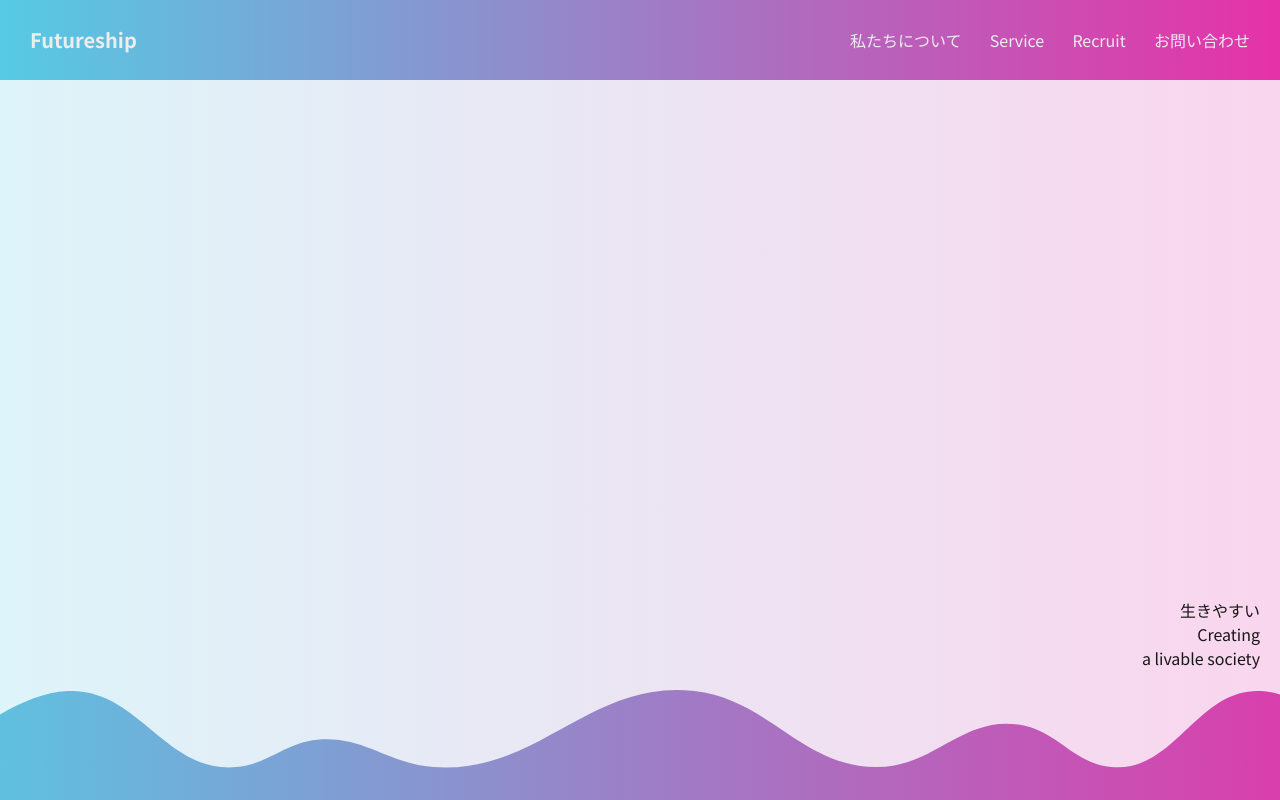
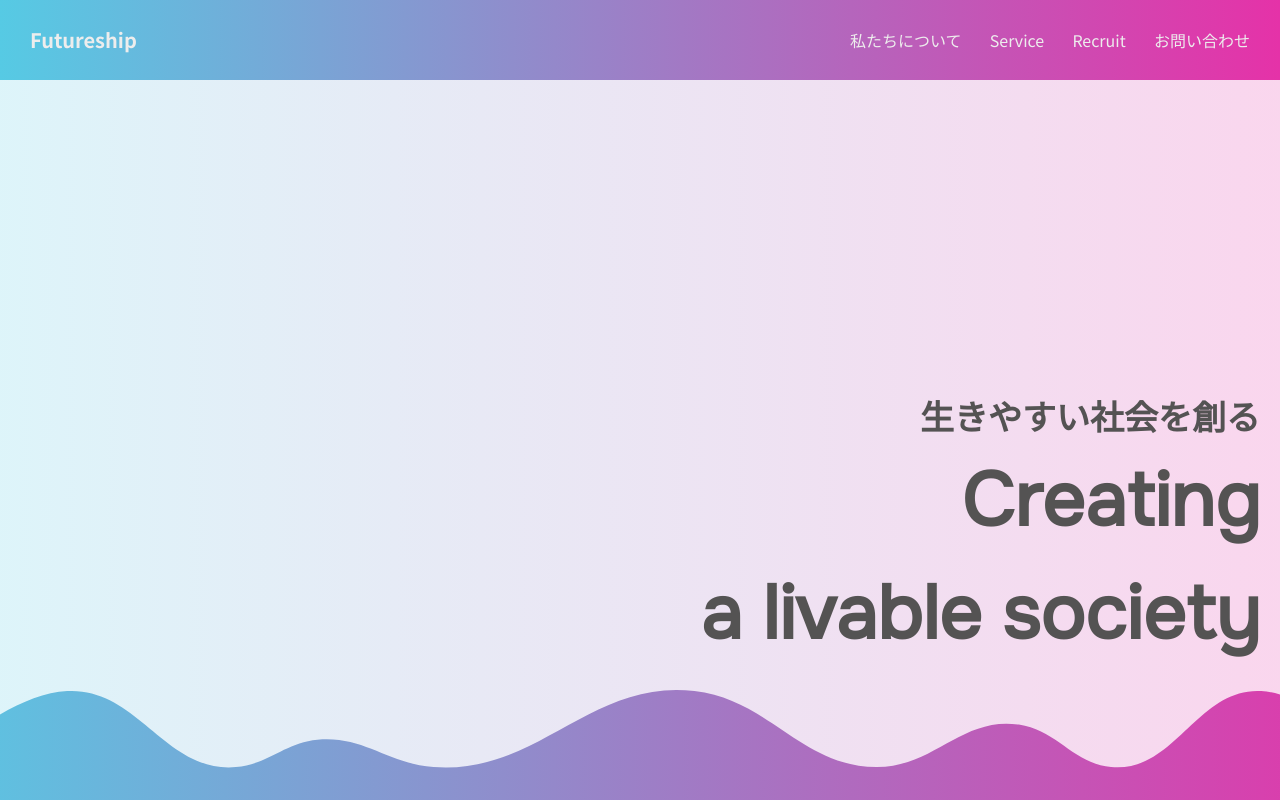
Before and after one commit to futureship/Futureship_HP, a Next.js app: page / in a window 1280 px wide. Built offline with nearby package versions, Linux system fonts and the light colour scheme.

Commit message:
文字列スタイルの適用

```diff
--- a/public/locales/ja/common.json
+++ b/public/locales/ja/common.json
@@ -8,7 +8,7 @@
       "contact": "お問い合わせ"
     },
     "title": {
-      "subTitle": "生きやすい",
+      "subTitle": "生きやすい社会を創る",
       "title1": "Creating",
       "title2": "a livable society"
     }
--- a/src/app/pages/top/top.module.scss
+++ b/src/app/pages/top/top.module.scss
@@ -1,4 +1,5 @@
 @import '@style/common.module';
+@import '@style/_color.const';
 
 .container {
   display: flex;
@@ -16,6 +17,20 @@
   justify-content: flex-end;
 }
 
+.subTitle {
+  @include fontAleo;
+  font-size: 34px;
+  font-weight: bold;
+  color: $gray1;
+}
+
+.title {
+  @include fontOnest;
+  font-size: 75px;
+  font-weight: 900;
+  color: $gray1;
+}
+
 // footer {
 //   background-color: #333; /* フッターの背景色 */
 //   color: white; /* フッターのテキスト色 */
--- a/src/app/pages/top/top.tsx
+++ b/src/app/pages/top/top.tsx
@@ -13,9 +13,9 @@ export const Top: React.FC = () => {
     <div className={styles.container}>
       <Header></Header>
       <div className={styles.main}>
-        <div>{t('top.title.subTitle')}</div>
-        <div>{t('top.title.title1')}</div>
-        <div>{t('top.title.title2')}</div>
+        <div className={styles.subTitle}>{t('top.title.subTitle')}</div>
+        <div className={styles.title}>{t('top.title.title1')}</div>
+        <div className={styles.title}>{t('top.title.title2')}</div>
       </div>
       <Footer></Footer>
     </div>
--- a/src/app/styles/_color.const.scss
+++ b/src/app/styles/_color.const.scss
@@ -1,3 +1,4 @@
 $water-blue1: #56cae4;
 $pink1: #e532a8;
 $white1: #ededed;
+$gray1: #545353;
--- a/src/app/styles/common.module.scss
+++ b/src/app/styles/common.module.scss
@@ -1,4 +1,15 @@
 @import '_color.const';
+
+@import url('https://fonts.googleapis.com/css2?family=Aleo:ital,wght@0,100..900;1,100..900&display=swap');
+@import url('https://fonts.googleapis.com/css2?family=Onest&display=swap');
+
+@mixin fontAleo {
+  font-family: 'Aleo', serif !important; /* Aleoフォントを指定 */
+}
+/* ... 既存のスタイル ... */
+@mixin fontOnest {
+  font-family: 'Onest', sans-serif !important; /* Onest フォントを適用 */
+}
 
 // グラデーションパターン２：線型
 @mixin gradient2 {
```
